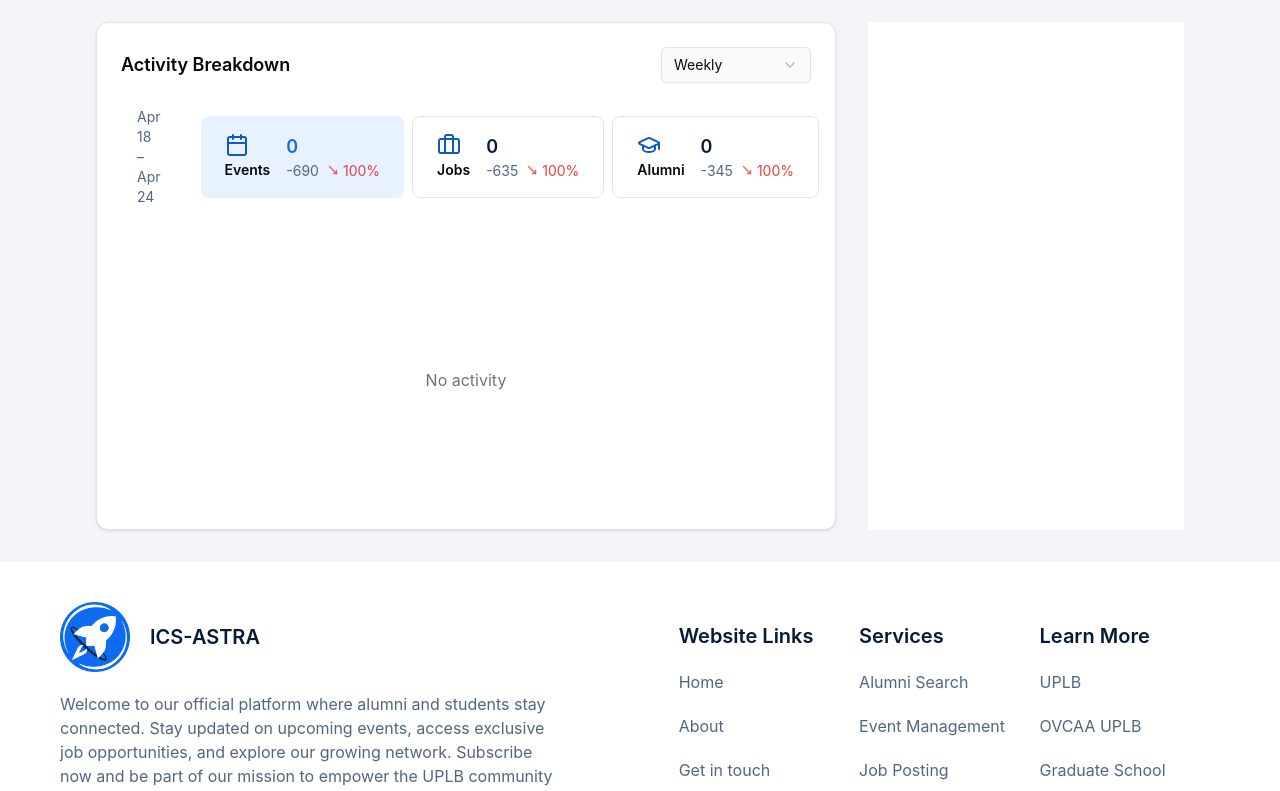
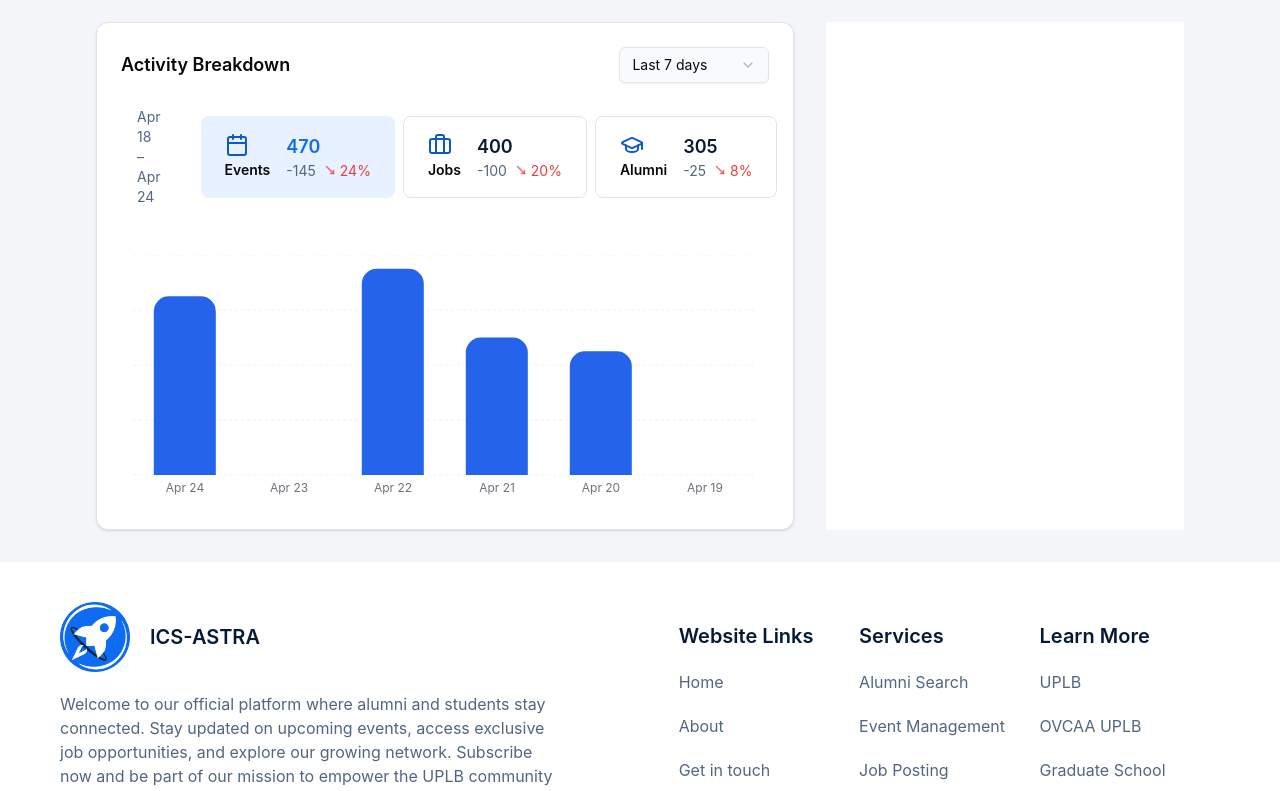
Before and after one commit to fofajardo/cmsc128-ics-astra, a Next.js app: page /admin/dashboard in a window 1280 px wide. Shown: the part 1220-2011 px from the top of the page. Built offline with nearby package versions, Linux system fonts and the light colour scheme.

Commit message:
populated chart data

```diff
--- a/app/admin/dashboard/components/bargraph.js
+++ b/app/admin/dashboard/components/bargraph.js
@@ -24,9 +24,9 @@ import {
 
 // Constants
 const RANGE_OPTIONS = [
-  { value: "7d", label: "Weekly" },
-  { value: "30d", label: "Last 30d" },
-  { value: "90d", label: "Last 3 mo." },
+  { value: "7d", label: "Last 7 days" },
+  { value: "30d", label: "Last 30 days" },
+  { value: "90d", label: "Last 3 months" },
 ];
 
 const CHART_CONFIG = {
@@ -36,23 +36,38 @@ const CHART_CONFIG = {
 };
 
 const CHART_DATA = [
-  { date: "2025-04-01", events: 122, jobs: 90, alumni: 50 },
-  { date: "2025-04-02", events: 87, jobs: 120, alumni: 70 },
-  { date: "2025-04-03", events: 167, jobs: 100, alumni: 60 },
-  { date: "2025-04-04", events: 142, jobs: 160, alumni: 80 },
-  { date: "2025-04-05", events: 130, jobs: 110, alumni: 55 },
-  { date: "2025-04-06", events: 95, jobs: 140, alumni: 65 },
-  { date: "2025-04-07", events: 145, jobs: 130, alumni: 75 },
-  { date: "2025-04-08", events: 158, jobs: 100, alumni: 90 },
-  { date: "2025-04-09", events: 132, jobs: 115, alumni: 50 },
-  { date: "2025-04-10", events: 105, jobs: 105, alumni: 60 },
-  { date: "2025-04-11", events: 120, jobs: 125, alumni: 70 },
-  { date: "2025-04-12", events: 110, jobs: 135, alumni: 80 },
-  { date: "2025-04-13", events: 150, jobs: 145, alumni: 85 },
-  { date: "2025-04-14", events: 165, jobs: 100, alumni: 55 },
-  { date: "2025-04-15", events: 140, jobs: 115, alumni: 60 },
-  { date: "2025-04-16", events: 125, jobs: 140, alumni: 65 },
+  { date: "2025-04-25", events: 120, jobs: 95, alumni: 60 },
+  { date: "2025-04-24", events: 130, jobs: 105, alumni: 70 },
+  { date: "2025-04-23", events: 0, jobs: 0, alumni: 0 },
+  { date: "2025-04-22", events: 150, jobs: 110, alumni: 80 },
+  { date: "2025-04-21", events: 100, jobs: 85, alumni: 55 },
+  { date: "2025-04-20", events: 90, jobs: 0, alumni: 40 },
+  { date: "2025-04-19", events: 0, jobs: 100, alumni: 60 },
+  { date: "2025-04-18", events: 140, jobs: 120, alumni: 70 },
+  { date: "2025-04-17", events: 125, jobs: 95, alumni: 65 },
+  { date: "2025-04-16", events: 135, jobs: 105, alumni: 75 },
+  { date: "2025-04-15", events: 0, jobs: 0, alumni: 0 },
+  { date: "2025-04-14", events: 110, jobs: 90, alumni: 50 },
+  { date: "2025-04-13", events: 145, jobs: 130, alumni: 85 },
+  { date: "2025-04-12", events: 100, jobs: 80, alumni: 55 },
+  { date: "2025-04-11", events: 120, jobs: 100, alumni: 70 },
+  { date: "2025-04-10", events: 90, jobs: 85, alumni: 45 },
+  { date: "2025-04-09", events: 0, jobs: 95, alumni: 60 },
+  { date: "2025-04-08", events: 130, jobs: 110, alumni: 75 },
+  { date: "2025-04-07", events: 140, jobs: 0, alumni: 0 },
+  { date: "2025-04-06", events: 95, jobs: 90, alumni: 50 },
+  { date: "2025-04-05", events: 100, jobs: 105, alumni: 65 },
+  { date: "2025-04-04", events: 110, jobs: 100, alumni: 60 },
+  { date: "2025-04-03", events: 120, jobs: 115, alumni: 70 },
+  { date: "2025-04-02", events: 0, jobs: 0, alumni: 0 },
+  { date: "2025-04-01", events: 130, jobs: 125, alumni: 80 },
+  { date: "2025-03-31", events: 105, jobs: 100, alumni: 65 },
+  { date: "2025-03-30", events: 95, jobs: 85, alumni: 55 },
+  { date: "2025-03-29", events: 115, jobs: 90, alumni: 60 },
+  { date: "2025-03-28", events: 125, jobs: 110, alumni: 70 },
+  { date: "2025-03-27", events: 135, jobs: 120, alumni: 75 },
 ];
+
 
 // Utility Functions
 const calculateDateRanges = (timeRange) => {
```
